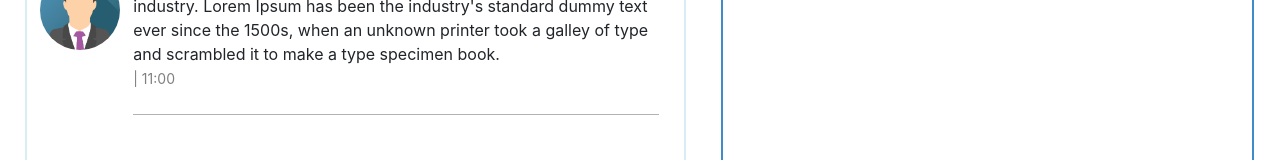
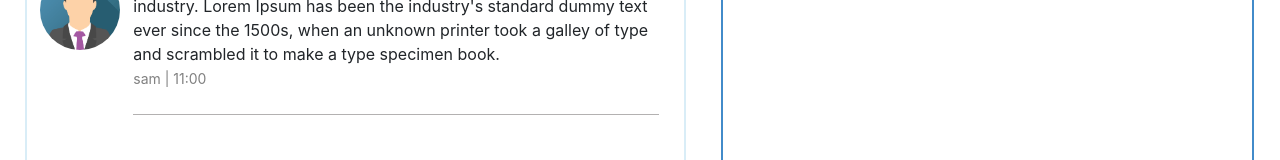
Before and after one commit to DanielEduardoAshley/chatMessengerFrontend, a React (Create React App) app: page / in a window 1280 px wide. Shown: the part 159-319 px from the top of the page. Built offline with nearby package versions, Linux system fonts and the light colour scheme.

Commit message:
Added chatbox features

```diff
--- a/src/App.js
+++ b/src/App.js
@@ -7,17 +7,42 @@ import './componentcss/homepage.css'
 
 
 function App() {
-  const [messages, Setmessages ] = useState([])
-  // const [newMessage, SetnewMessage] = useState([])
-useEffect(()=>{
-  axios.get('http://localhost:3004/').then((response)=>{
-    console.log(response.data)
-    Setmessages((messages)=>messages.concat(response.data))
+  const [messages, Setmessages ] = useState([]);
+  const [newMessage, SetnewMessage] = useState('');
+  // const [currentUser, SetcurrentUser] = useState({});
+  const [currentMessage, SetcurrentMessage] = useState([])
+
+  useEffect(()=>{
+    axios.get('http://localhost:3004/').then((response)=>{
+       console.log(response.data)
+       Setmessages((messages)=>messages.concat(response.data))
   })
-  console.log('hello')
+    console.log('hello')
 
 
 }, [])
+
+useEffect(()=>{
+if(currentMessage.length){
+  console.log('herrro!')
+  SetnewMessage('')
+
+
+}
+
+
+},[currentMessage])
+
+  const typeFn=(e)=>{
+   SetnewMessage(e.target.value)
+   console.log(e.target.value)
+}
+
+  const submit=()=>{
+   SetcurrentMessage(currentMessage.concat({'currentMessage': newMessage }));
+
+  }
+
 
   return (<>
 
@@ -33,12 +58,23 @@ useEffect(()=>{
                                    return  <Chatbox texts={element} key={ind}/>
                             })
                              : null
+
+
                         }
+
+                        {
+                            currentMessage.length ? currentMessage.map((element,ind)=>{
+                                    return  <Chatbox texts={element} key={ind}/>
+                            })
+                             : null
+
+                        }
+
                       </div>
                       <div className="search">
                             <div className="searchbar">
-                                    <input className="inputfield" type="text"  placeholder=" Enter Message" ></input>
-                                    <button className="submit"> Submit</button>
+                                    <input className="inputfield" type="text"  placeholder=" Enter Message"  value={newMessage} onChange={(e)=>typeFn(e)}></input>
+                                    <button className="submit" onClick={()=>submit()} > Submit</button>
 
                             </div>
                       </div>
--- a/src/componentcss/homepage.css
+++ b/src/componentcss/homepage.css
@@ -23,6 +23,7 @@
 .column-7{
     width : 100%;
     height: 595.90px;
+    overflow-y: scroll;
 }
 
 .header2{
--- a/src/components/chatbox.js
+++ b/src/components/chatbox.js
@@ -11,7 +11,7 @@ function Chatbox(props){
 
              <div className="chatcolumn2">
                     <p className='paragraph'>Lorem Ipsum is simply dummy text of the printing and typesetting industry. Lorem Ipsum has been the industry's standard dummy text ever since the 1500s, when an unknown printer took a galley of type and scrambled it to make a type specimen book. </p>
-                    <span className="info"> {props.texts.username} | 11:00</span>
+                    <span className="info"> {props.texts.username || 'sam'} {props.texts.currentMessage} | 11:00</span>
             </div>
       </div>
     )
```
